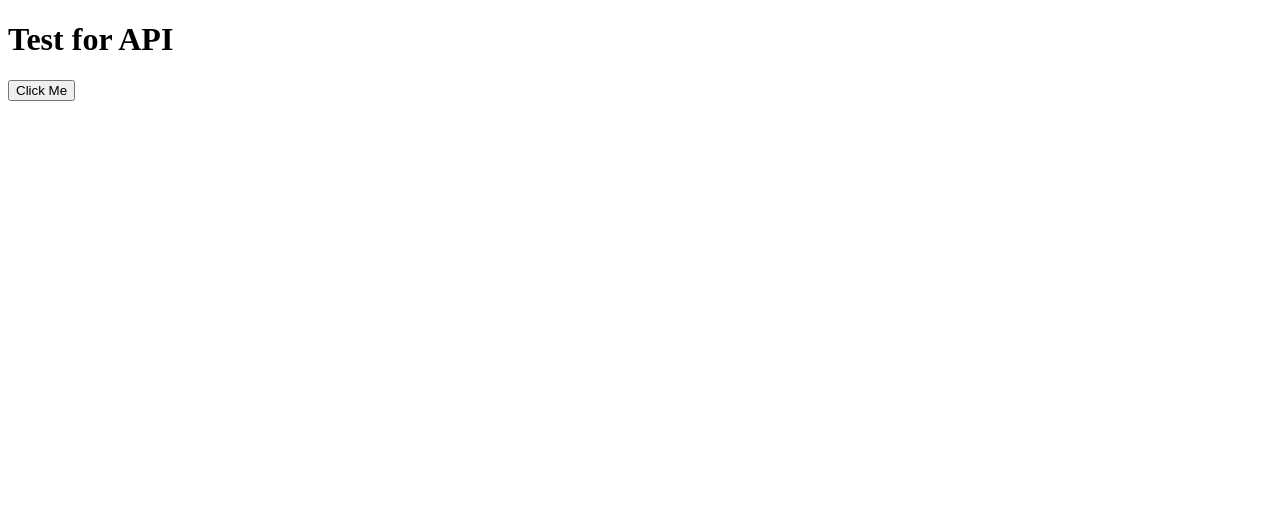
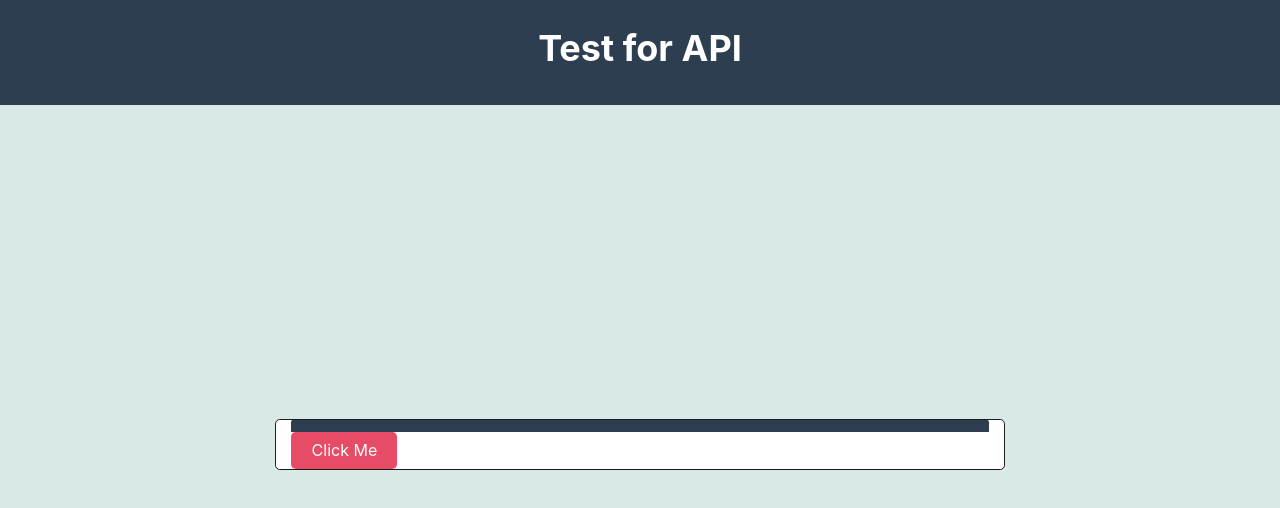
Before and after one commit to Melijahv/sharedproject, a plain HTML site: page index.html in a window 1280 px wide. Drawn offline with Linux system fonts and the light colour scheme; the site is published under a folder, as on GitHub Pages, so addresses that start at the root find nothing.

Commit message:
Update index.html

```diff
--- a/index.html
+++ b/index.html
@@ -4,7 +4,7 @@
     <meta charset="UTF-8" />
     <meta name="viewport" content="width=device-width, initial-scale=1.0" />
     <title>API test HTML replace when needed</title>
-    <link rel="stylesheet" href="/assets/stylesheet/stylesheet.css" />
+    <link rel="stylesheet" href="assets/stylesheet/stylesheet.css" />
   </head>
   <body class="min-100-vh flex-column">
     <header class="p-5 text-center text-white bg-primary">
```
